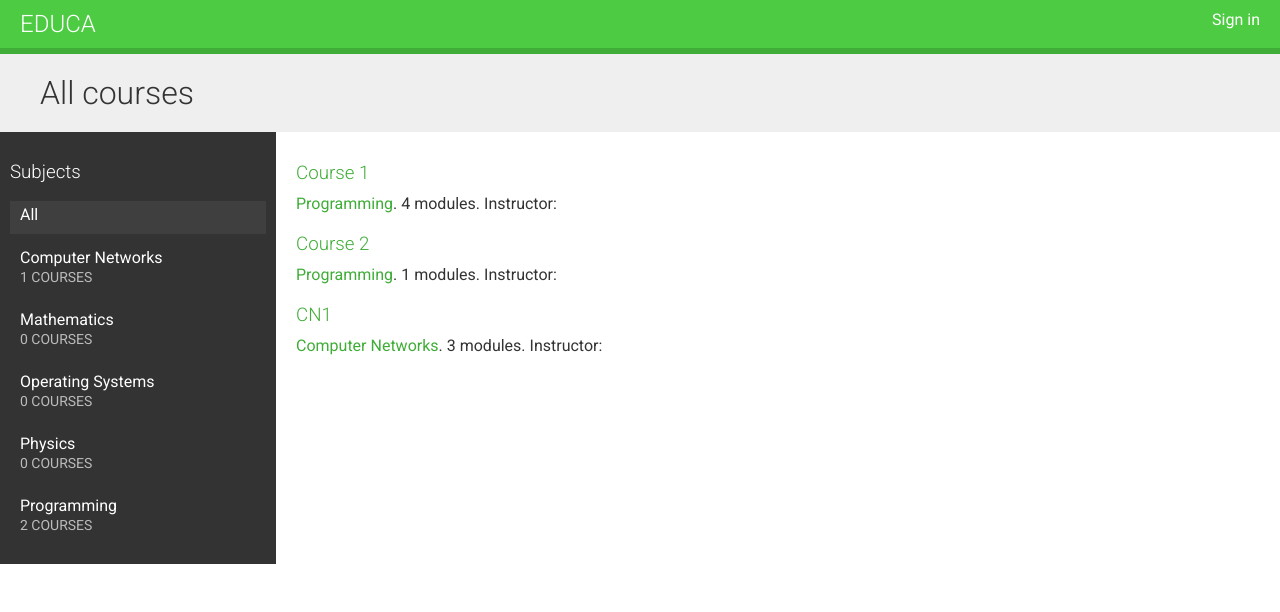
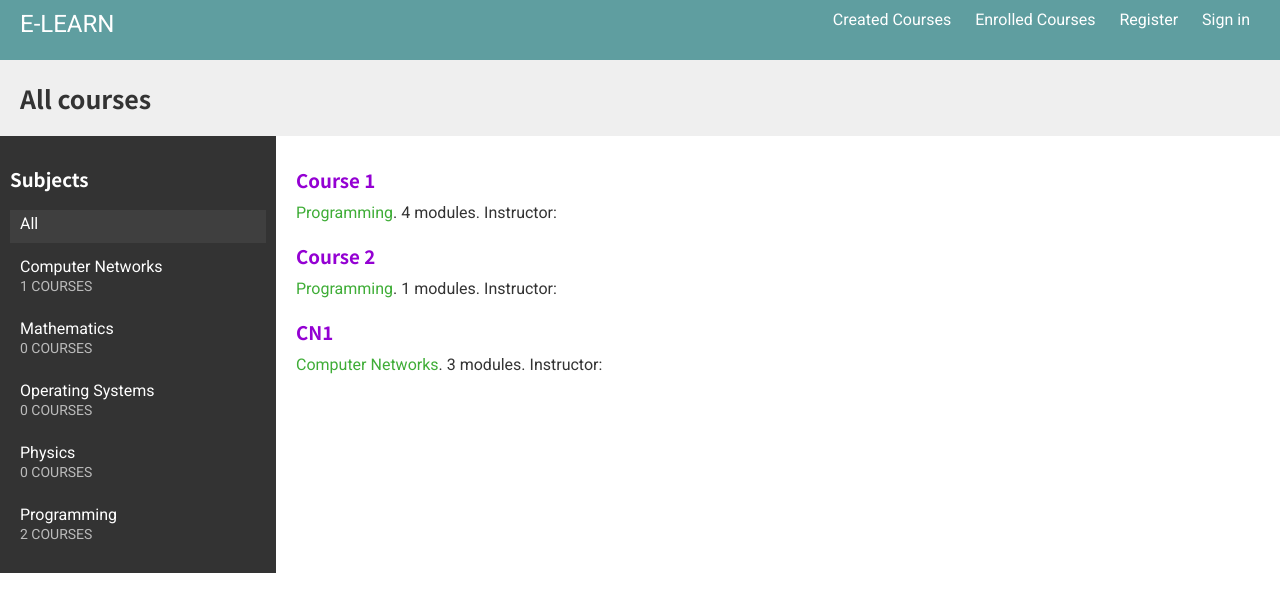
Before and after one commit to maheshschand/Elearning-Platform, a Django app: page / in a window 1280 px wide. Shown: the top 612 px of the page. Run offline with Django 3.2, Linux system fonts and the light colour scheme; data comes from the database, SQL or seed files in the repository; both versions use the stored data as it was after the commit; some libraries are stand-ins or nearby versions.

Commit message:
Improved UI

```diff
--- a/courses/static/css/base.css
+++ b/courses/static/css/base.css
@@ -1,10 +1,11 @@
-@import url(//fonts.googleapis.com/css?family=Roboto:500,300,400);
+@import url('https://fonts.googleapis.com/css2?family=Merriweather&family=Noto+Sans+JP:wght@700&family=Roboto&display=swap');
 
 body {
     margin:0;
     font-family:'Roboto', sans-serif;
     font-weight:400;
     color:#333;
+    padding: 0;
 }
 
 a {
@@ -17,16 +18,19 @@
 }
 
 h1, h2, h3, h4, h5, h6 {
-    font-family:'Roboto', sans-serif;
+    font-family: 'Noto Sans JP', sans-serif;
     font-weight:300;
 }
 
 h1 {
-    background:#efefef;
-    width:100%;
-    overflow:auto;
-    padding:20px 0 20px 40px;
-    margin:0;
+    background: #efefef;
+    overflow: auto;
+    padding: 20px 0 20px 20px;
+    margin: 0;
+    font-size: 25px;
+}
+.course-title {
+    color: darkviolet;
 }
 
 .module {
@@ -48,10 +52,10 @@
 }
 
 #header {
-    background:#4dcc43;
-    overflow:auto;
-    padding:10px 20px;
-    border-bottom:6px solid #3fad37;
+    background: cadetblue;
+    overflow: auto;
+    padding: 10px 20px;
+    height:  40px;
 }
 
 #header .logo {
@@ -73,6 +77,11 @@
     float:right;
     margin:0;
     padding:0;
+}
+
+.menu li {
+    display: inline;
+    padding: 10px;
 }
 
 .contents {
--- a/courses/templates/base.html
+++ b/courses/templates/base.html
@@ -3,16 +3,19 @@
 <html>
 <head>
   <meta charset="utf-8" />
-  <title>{% block title %}Educa{% endblock %}</title>
+  <title>{% block title %}E-Learn{% endblock %}</title>
   <link href="{% static "css/base.css" %}" rel="stylesheet">
 </head>
 <body>
   <div id="header">
-    <a href="/" class="logo">Educa</a>
+    <a href="/" class="logo">E-Learn</a>
     <ul class="menu">
+      <li><a href="/course/mine">Created Courses</a></li>
+      <li><a href="/students/courses">Enrolled Courses</a></li>
       {% if request.user.is_authenticated %}
         <li><a href="{% url "logout" %}">Sign out</a></li>
       {% else %}
+      <li><a href="/students/register">Register</a></li>
         <li><a href="{% url "login" %}">Sign in</a></li>
       {% endif %}
     </ul>
--- a/courses/templates/courses/course/list.html
+++ b/courses/templates/courses/course/list.html
@@ -34,7 +34,7 @@
     {% for course in courses %}
       {% with subject=course.subject %}
         <h3>
-          <a href="{% url "course_detail" course.slug %}">
+          <a class="course-title" href="{% url "course_detail" course.slug %}">
             {{ course.title }}
           </a>
         </h3>
```
Also changed, not shown: courses/templates/registration/logged_out.html (renamed from courses/templates/registration/logout.html), db.sqlite3.
